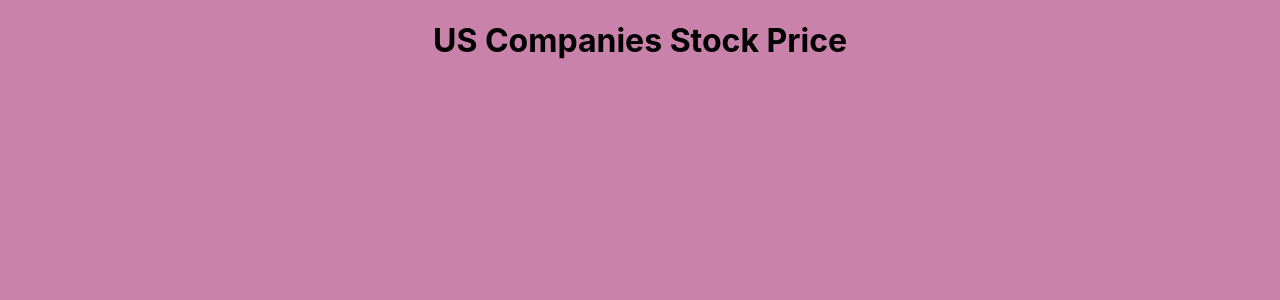
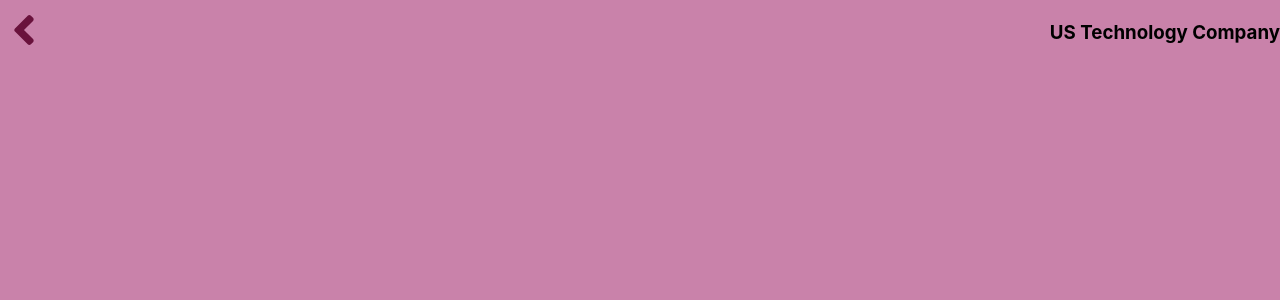
Before and after one commit to Hassaanjbaig-code/React-Capstone, a React (Create React App) app: page /IncomeStatement in a window 1280 px wide. Shown: the top 300 px of the page. Built offline with nearby package versions, Linux system fonts and the light colour scheme.

Commit message:
Add style and working of navbar

```diff
--- a/package.json
+++ b/package.json
@@ -3,6 +3,7 @@
   "version": "0.1.0",
   "private": true,
   "dependencies": {
+    "@react-icons/all-files": "^4.1.0",
     "@reduxjs/toolkit": "^1.9.2",
     "@testing-library/jest-dom": "^5.16.5",
     "@testing-library/react": "^13.4.0",
@@ -10,6 +11,7 @@
     "axios": "^1.3.2",
     "react": "^18.2.0",
     "react-dom": "^18.2.0",
+    "react-icons": "^4.7.1",
     "react-redux": "^8.0.5",
     "react-router-dom": "^6.8.0",
     "react-scripts": "5.0.1",
--- a/src/App.js
+++ b/src/App.js
@@ -2,11 +2,12 @@ import './App.css';
 import Home from './Components/Home';
 import { Route, Routes } from 'react-router-dom';
 import IncomeStatement from './Components/IncomeStatement';
+import Header from './Components/Header';
 
 function App() {
   return (
     <div>
-      <h1>US Companies Stock Price</h1>
+      <Header />
       <Routes>
         <Route path='/' element= {<Home />} />
         <Route path='/IncomeStatement' element= {<IncomeStatement />} />
--- /dev/null
+++ b/src/Components/Header.css
@@ -0,0 +1,12 @@
+.head {
+  width: 100%;
+  height: 4rem;
+  display: flex;
+  align-items: center;
+  justify-content: space-between;
+}
+
+.Icon {
+  font-size: 3rem;
+  color: #69123c;
+}
--- /dev/null
+++ b/src/Components/Header.js
@@ -0,0 +1,18 @@
+import React from 'react';
+import { NavLink } from 'react-router-dom';
+import { FaAngleLeft } from 'react-icons/fa';
+import './Header.css';
+
+const Header = () => {
+
+  return (
+    <div className="head">
+      <NavLink to='/'>
+        <FaAngleLeft  className="Icon"/>
+      </NavLink>
+        <h3>US Technology Company</h3>
+    </div>
+  )
+}
+
+export default Header
--- a/src/Components/Home.css
+++ b/src/Components/Home.css
@@ -11,6 +11,10 @@
   list-style: none;
   padding: 1rem;
   border: 1px solid #d0d0d082;
+}
+
+.Fetch-home li:nth-child(even) {
+  background-color: #d15b9d;
 }
 
 .Fetch-footer {
@@ -29,3 +33,13 @@
 .align {
   text-align: end;
 }
+
+.Button {
+  border: none;
+  background: transparent;
+  position: relative;
+  left: 19rem;
+  bottom: 10rem;
+  font-size: 1.4rem;
+  cursor: pointer;
+}
--- a/src/Components/Home.js
+++ b/src/Components/Home.js
@@ -3,6 +3,7 @@ import { useDispatch, useSelector } from 'react-redux';
 import { stockdata } from '../redux/Stock-data/stock';
 import { NavLink } from 'react-router-dom';
 import { IC } from '../redux/Stock-data/IncomeStatement';
+import { FaAngleRight } from 'react-icons/fa';
 import './Home.css';
 
 const Home = () => {
@@ -14,6 +15,7 @@ const Home = () => {
     let count = 0;
   return (
     <div>
+        <h1>US Companies Stock Price</h1>
         <ul className='Fetch-home'>
         {show.data.map((data) => {
             count = count + 1;
@@ -30,7 +32,7 @@ const Home = () => {
                 </div>
                 </div>
                 <NavLink to='/IncomeStatement' >
-                   <button type="button" onClick={() => dispatch(IC(data.symbol))}>Income Statement</button>
+                   <button type="button" className="Button input-submit" onClick={() => dispatch(IC(data.symbol))}><FaAngleRight /></button>
                 </NavLink>
             </li>
         )})}
--- a/src/Components/IncomeStatement.js
+++ b/src/Components/IncomeStatement.js
@@ -11,7 +11,7 @@ const IncomeStatement = () => {
           count = count +1;
         return (
             <div key={count} className="Company-Income">
-            <h2>{state.symbol}</h2>
+            <h2>{state.symbol} Income Statement</h2>
             <div className="Company-all-Cost">
                 <h4><span>Cost of Revenue</span>  {state.costOfRevenue}</h4>
                 <h4> <span>Cost and Expenses</span> {state.costAndExpenses}</h4>
--- a/src/redux/Stock-data/IncomeStatement.js
+++ b/src/redux/Stock-data/IncomeStatement.js
@@ -1,7 +1,6 @@
 import { createAsyncThunk, createSlice } from '@reduxjs/toolkit';
 
 export const IC = createAsyncThunk('Capstone/incomeStatement/fetchdata', async (cname) => {
-    console.log(cname);
     const url = `https://financialmodelingprep.com/api/v3/income-statement/${cname}?limit=1&apikey=41efa39e0c22f8d0149cc5c4406e677c`;
     const ICfetch = await fetch(url, {
         method: 'GET',
@@ -10,7 +9,6 @@ export const IC = createAsyncThunk('Capstone/incomeStatement/fetchdata', async (
         }
     })
     const fetchdataconvert = await ICfetch.json();
-    console.log(fetchdataconvert);
     return fetchdataconvert;
 })
 
```
Also changed, not shown: 1 other file (tests, documents, lock files or other folders).
